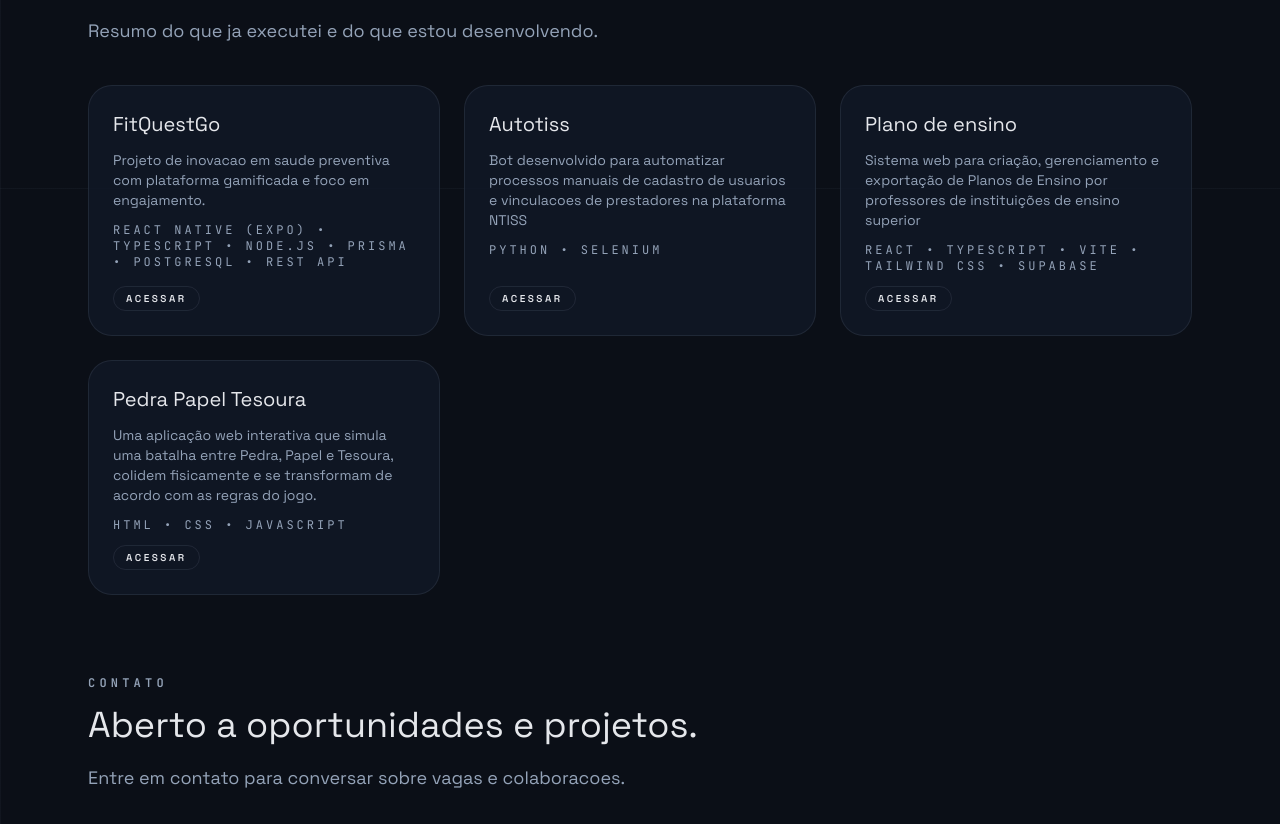
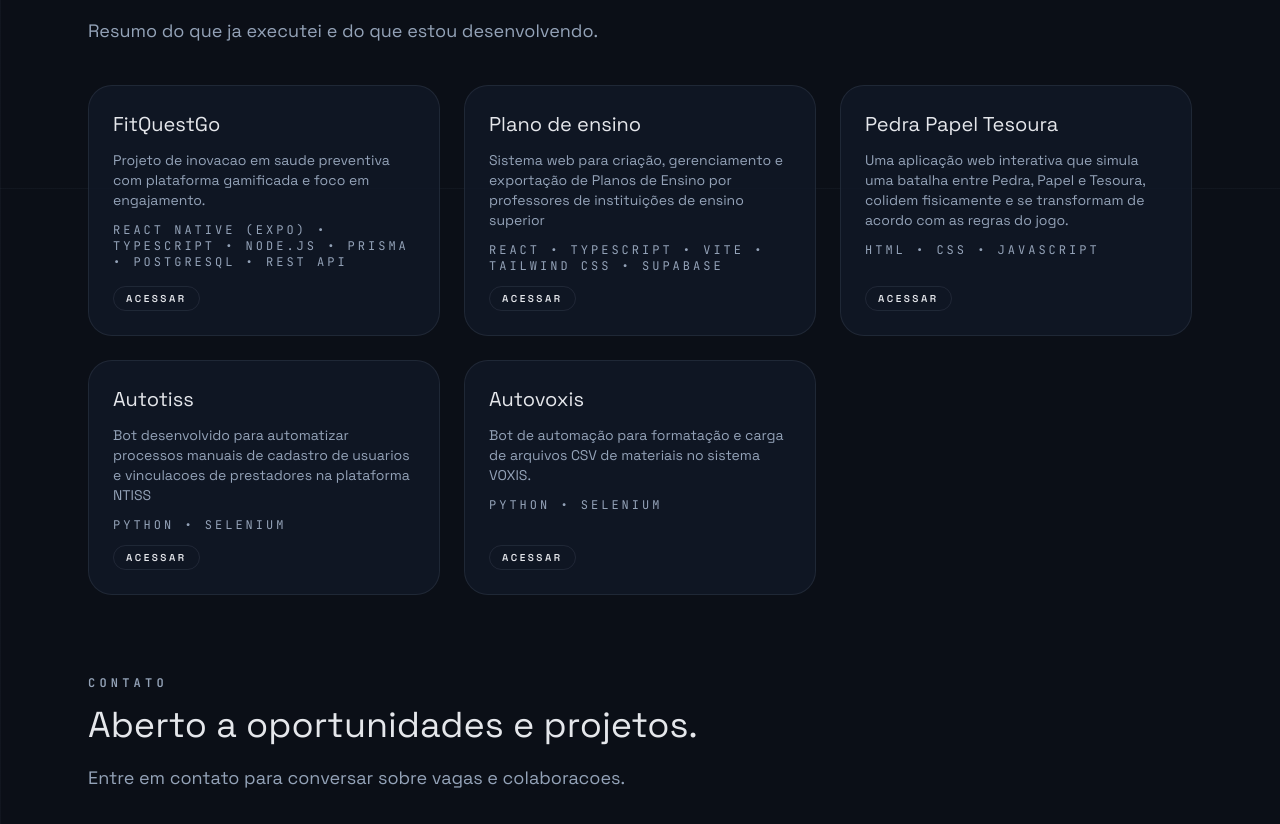
Before and after one commit to pedroPecly/portfolio, a Next.js app: page / in a window 1280 px wide. Shown: the part 1412-2236 px from the top of the page. Built offline with nearby package versions, Linux system fonts and the light colour scheme.

Commit message:
adicionando mais projetos

```diff
--- a/package.json
+++ b/package.json
@@ -1,5 +1,5 @@
 {
-  "name": "teste",
+  "name": "portfolio",
   "version": "0.1.0",
   "private": true,
   "scripts": {
--- a/src/data/portfolio.ts
+++ b/src/data/portfolio.ts
@@ -61,17 +61,9 @@ export const skills = [
 export const projects = [
   {
     name: "FitQuestGo",
-    description:
-      "Projeto de inovacao em saude preventiva com plataforma gamificada e foco em engajamento.",
-    stack:
-      "React Native (Expo) • TypeScript • Node.js • Prisma • PostgreSQL • REST API",
+    description: "Projeto de inovacao em saude preventiva com plataforma gamificada e foco em engajamento.",
+    stack: "React Native (Expo) • TypeScript • Node.js • Prisma • PostgreSQL • REST API",
     githubUrl: "https://github.com/pedroPecly/FiQuestLife",
-  },
-  {
-    name: "Autotiss",
-    description: "Bot desenvolvido para automatizar processos manuais de cadastro de usuarios e vinculacoes de prestadores na plataforma NTISS",
-    stack: "python • Selenium",
-    githubUrl: "https://github.com/pedroPecly/autotiss",
   },
   {
     name: "Plano de ensino",
@@ -84,6 +76,18 @@ export const projects = [
     description: "Uma aplicação web interativa que simula uma batalha entre Pedra, Papel e Tesoura, colidem fisicamente e se transformam de acordo com as regras do jogo.",
     stack: "HTML • CSS • JavaScript",
     githubUrl: "https://pedra-papel-tesoura-ashy-delta.vercel.app/index.html",
+  },
+  {
+    name: "Autotiss",
+    description: "Bot desenvolvido para automatizar processos manuais de cadastro de usuarios e vinculacoes de prestadores na plataforma NTISS",
+    stack: "python • Selenium",
+    githubUrl: "https://github.com/pedroPecly/autotiss",
+  },
+    {
+    name: "Autovoxis",
+    description: "Bot de automação para formatação e carga de arquivos CSV de materiais no sistema VOXIS.",
+    stack: "python • Selenium",
+    githubUrl: "https://github.com/pedroPecly/autovoxis",
   },
 ];
 
```
Also changed, not shown: 1 other file (tests, documents, lock files or other folders).
